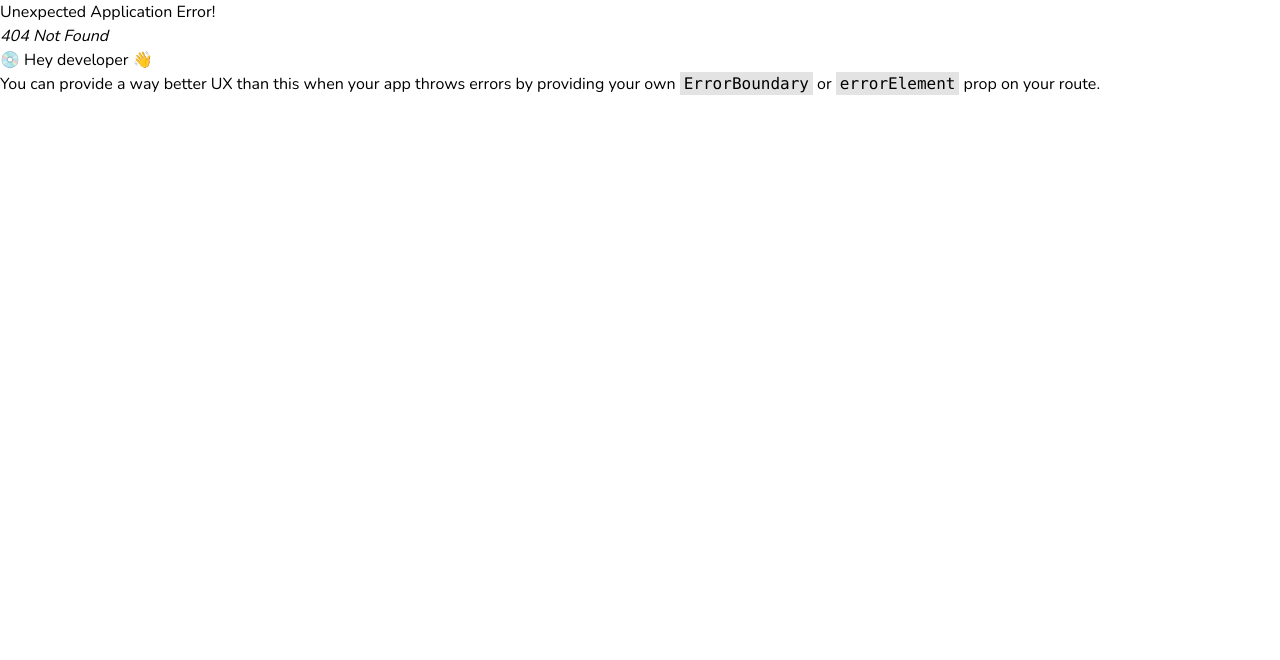
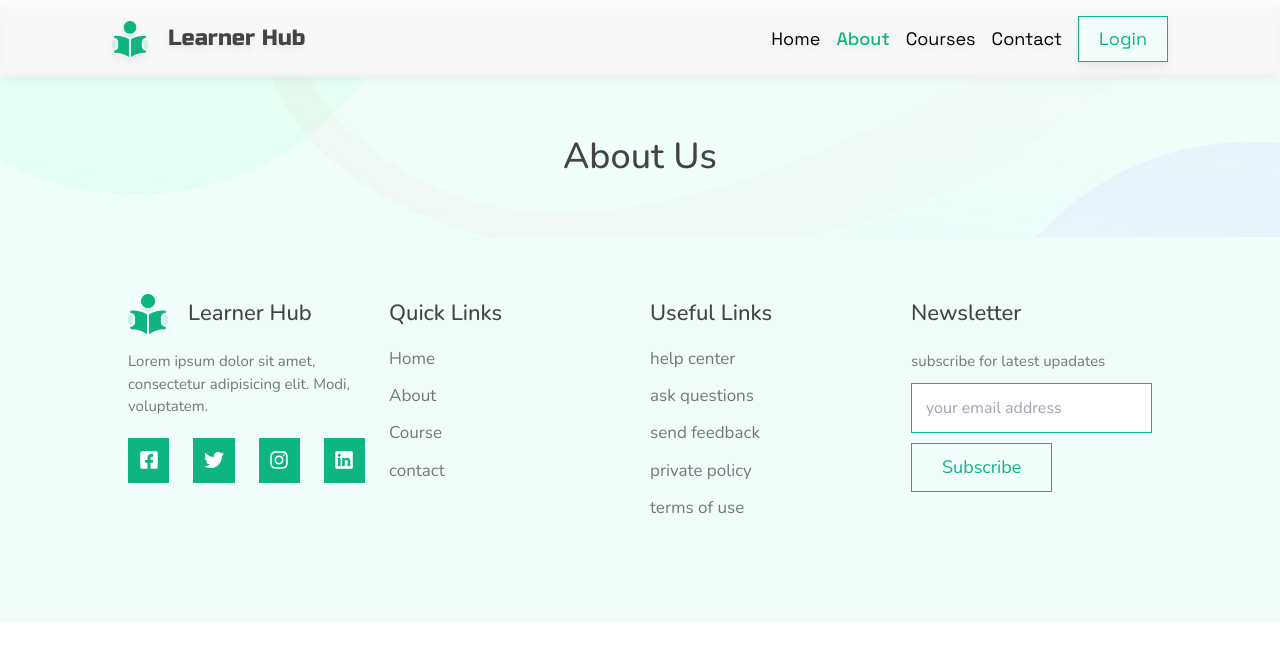
Before and after one commit to ronymia/learner-hub-client, a React (Create React App) app: page /about in a window 1280 px wide. Before the commit this address had no page. Shown: the top 660 px of the page. Built offline with nearby package versions, Linux system fonts and the light colour scheme; the HTML template or start-up script is replaced by a standard one.

Commit message:
about page  header

```diff
--- /dev/null
+++ b/src/components/PageHeader.jsx
@@ -0,0 +1,11 @@
+import React from 'react';
+
+const PageHeader = () => {
+    return (
+        <div className="heading-link flex items-center justify-center">
+            <h1 className="text-4xl font-medium text-dimBlack">About Us</h1>
+        </div >
+    )
+}
+
+export default PageHeader;
--- a/src/components/index.js
+++ b/src/components/index.js
@@ -3,6 +3,7 @@ import Footer from './Footer';
 import HeroSlider from './HeroSlider.jsx';
 import Subjects from './Subjects.jsx';
 import HeroCourses from './HeroCourses.jsx';
+import PageHeader from './PageHeader';
 
 
-export { Navbar, Footer, HeroSlider, Subjects, HeroCourses };
+export { Navbar, Footer, HeroSlider, Subjects, HeroCourses, PageHeader };
--- a/src/index.css
+++ b/src/index.css
@@ -113,4 +113,13 @@ white: "#fff"
         text-decoration: underline;
         transform: translateX(10px);
     }
+
+    .heading-link {
+        text-align: center;
+        background: url(/src/assets//images/heading-bg.jpg);
+        background-size: cover;
+        background-position: center;
+        height: 20vh;
+        width: 100%;
+    }
 }
--- a/src/pages/About.jsx
+++ b/src/pages/About.jsx
@@ -1,8 +1,10 @@
 import React from 'react';
+import { PageHeader } from '../components';
 
 const About = () => {
     return (
         <section className="">
+            <PageHeader />
 
         </section>
     )
--- a/src/pages/index.js
+++ b/src/pages/index.js
@@ -1,10 +1,11 @@
+import Home from './Home';
 import About from './About';
 import Courses from './Courses';
 import Contact from './Contact';
-import Login from './login';
+import Login from './Login';
 import Register from './Register';
 
 
 
 
-export { About, Courses, Login, Contact, Register };
+export { Home, About, Courses, Contact, Login, Register };
```
Also changed, not shown: src/routes/Routes/Routes.js (+6 -2 lines).
